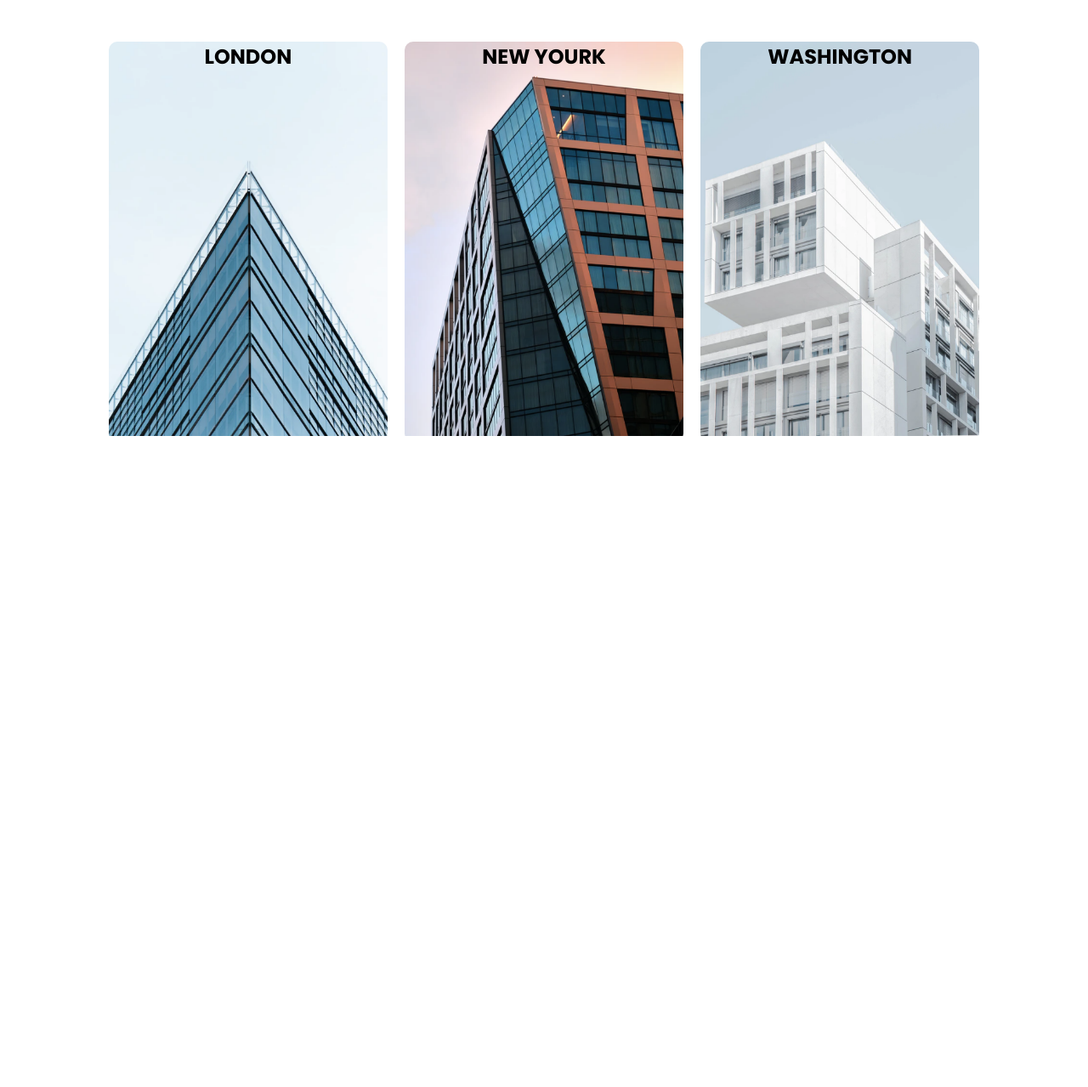
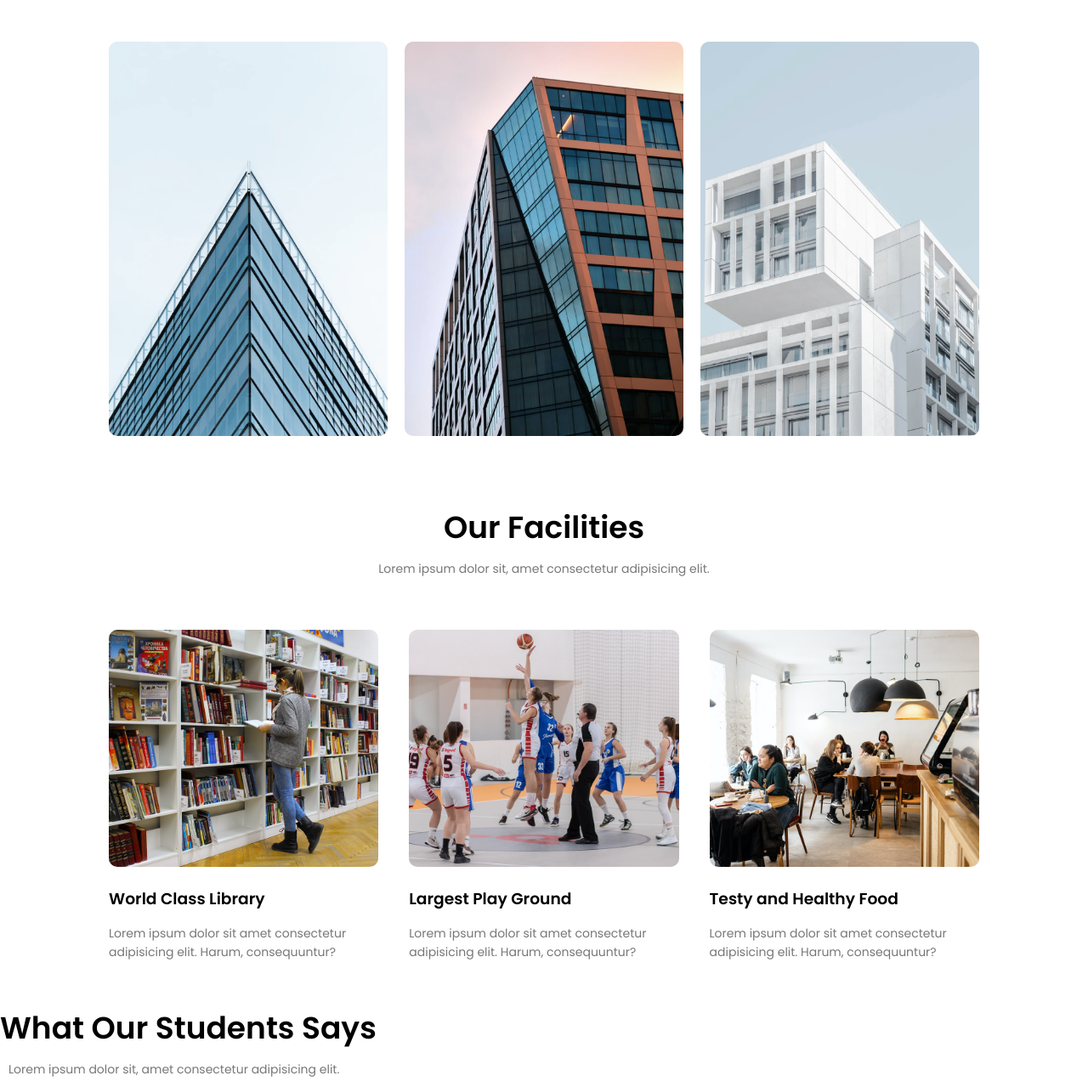
Before and after one commit to mdsohag65/eduford-website, a plain HTML site: page index.html in a window 1280 px wide. Shown: the part 1446-2725 px from the top of the page at 85% size. Before the commit the page ends 1996 px from the top, so only its background shows below. Drawn offline with Linux system fonts and the light colour scheme.

Commit message:
facilities added

```diff
--- a/index.html
+++ b/index.html
@@ -78,23 +78,62 @@
             <div class="campus-col">
                 <img src="./img/london.png" alt="">
                 <div class="layer">
-                    <h2>LONDON</h2>
+                    <h3>LONDON</h3>
                 </div>
             </div>
             <div class="campus-col">
                 <img src="./img/newyork.png" alt="">
                 <div class="layer">
-                    <h2>NEW YOURK</h2>
+                    <h3>NEW YOURK</h3>
                 </div>
             </div>
             <div class="campus-col">
                 <img src="./img/washington.png" alt="">
                 <div class="layer">
-                    <h2>WASHINGTON</h2>
+                    <h3>WASHINGTON</h3>
                 </div>
             </div>
         </div>
     </section>
+
+    <!----------- Facilities ----------->
+    <section class="facilities">
+        <h1>Our Facilities</h1>
+        <p>Lorem ipsum dolor sit, amet consectetur adipisicing elit.</p>
+        <div class="row">
+            <div class="facilities-col">
+                <img src="./img/library.png" alt="">
+                <h3>World Class Library</h3>
+                <p>Lorem ipsum dolor sit amet consectetur adipisicing elit. Harum, consequuntur?</p>
+            </div>
+            <div class="facilities-col">
+                <img src="./img/basketball.png" alt="">
+                <h3>Largest Play Ground</h3>
+                <p>Lorem ipsum dolor sit amet consectetur adipisicing elit. Harum, consequuntur?</p>
+            </div>
+            <div class="facilities-col">
+                <img src="./img/cafeteria.png" alt="">
+                <h3>Testy and Healthy Food</h3>
+                <p>Lorem ipsum dolor sit amet consectetur adipisicing elit. Harum, consequuntur?</p>
+            </div>
+        </div>
+
+    </section>
+
+
+    <!-------------- Testimonials ----------->
+    <section class="testimonials">
+        <h1>What Our Students Says</h1>
+        <p>Lorem ipsum dolor sit, amet consectetur adipisicing elit.</p>
+    </section>
+
+
+
+
+
+
+
+
 
     <!--************ javascript *************-->
     <script>
--- a/style.css
+++ b/style.css
@@ -202,6 +202,7 @@ h3 {
 
 .campus-col img {
     width: 100%;
+    display: block;
 }
 
 .layer {
@@ -217,3 +218,51 @@ h3 {
 .layer:hover {
     background: rgba(226, 0, 0, 0.7);
 }
+
+.layer h3 {
+    width: 100%;
+    font-weight: 500;
+    color: #fff;
+    font-size: 26px;
+    bottom: 0;
+    left: 50%;
+    transform: translateX(-50%);
+    position: absolute;
+    opacity: 0;
+    transition: 0.5s;
+}
+
+.layer:hover h3 {
+    bottom: 49%;
+    opacity: 1;
+}
+
+/*----------- facilities -----------*/
+.facilities {
+    width: 80%;
+    margin: auto;
+    text-align: center;
+    padding-top: 50px;
+}
+
+.facilities-col {
+    flex-basis: 31%;
+    border-radius: 10px;
+    margin-bottom: 5%;
+    text-align: left;
+}
+
+.facilities-col img {
+    width: 100%;
+    border-radius: 10px;
+}
+
+.facilities-col p {
+    padding: 0;
+}
+
+.facilities-col h3 {
+    margin-top: 16px;
+    margin-bottom: 15px;
+    text-align: left;
+}
```
